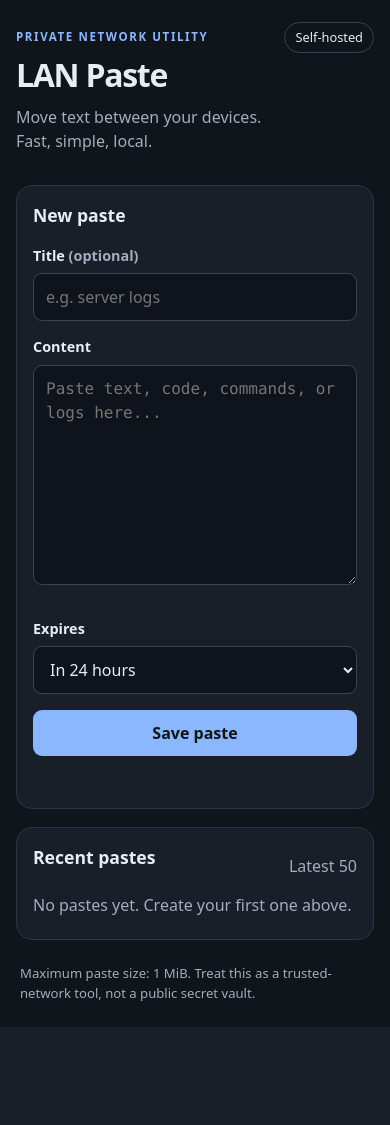
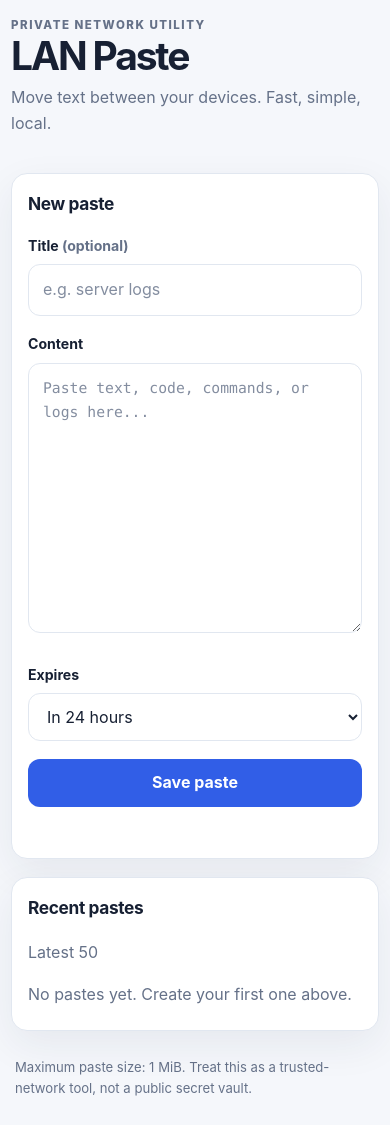
Before and after one commit to ANO3457/lan-paste, a Flask app: template templates/index.html in a window 390 px wide. Before the commit the page ends 1027 px from the top, so only its background shows below. Run offline with Flask 3, Linux system fonts and the light colour scheme; the template is opened without the code that fills it, so the values that code supplies are empty; parts of the project's set-up code (start-up, migrations or seed data) failed here and were passed over.

Commit message:
Redesign UI with responsive light and dark themes

```diff
--- a/static/style.css
+++ b/static/style.css
@@ -1,18 +1,109 @@
-:root { color-scheme: light dark; font-family: ui-sans-serif, system-ui, -apple-system, BlinkMacSystemFont, "Segoe UI", sans-serif; }
+:root {
+  color-scheme: light;
+  --bg: #f5f7fb;
+  --surface: #ffffff;
+  --surface-muted: #f8fafc;
+  --text: #172033;
+  --muted: #657188;
+  --border: #e1e7f0;
+  --input-bg: #ffffff;
+  --accent: #315ee7;
+  --accent-hover: #244bc3;
+  --accent-text: #ffffff;
+  --code-bg: #f3f5f9;
+  --code-text: #33415c;
+  --focus: #7aa2ff;
+  --shadow: 0 14px 40px rgb(25 40 75 / 7%);
+  font-family: Inter, ui-sans-serif, system-ui, -apple-system, BlinkMacSystemFont, "Segoe UI", sans-serif;
+}
+:root[data-theme="dark"] {
+  color-scheme: dark;
+  --bg: #0b1020;
+  --surface: #121a2b;
+  --surface-muted: #0e1626;
+  --text: #e9eef9;
+  --muted: #9ba8bf;
+  --border: #27334a;
+  --input-bg: #0b1221;
+  --accent: #91adff;
+  --accent-hover: #b0c4ff;
+  --accent-text: #10172a;
+  --code-bg: #0a1120;
+  --code-text: #c6d3ea;
+  --focus: #91adff;
+  --shadow: 0 14px 40px rgb(0 0 0 / 18%);
+}
 * { box-sizing: border-box; }
-body { margin: 0; background: #10141b; color: #e8edf4; line-height: 1.5; }
-.wrap { width: min(900px, calc(100% - 32px)); margin: 42px auto; }
-header, .section-head, .form-row { display: flex; align-items: center; justify-content: space-between; gap: 16px; }
-header { margin-bottom: 26px; }
-h1 { margin: 0; font-size: clamp(2rem, 5vw, 3rem); letter-spacing: -.04em; }
-h2 { margin: 0 0 16px; font-size: 1.1rem; }
-p { margin: 6px 0; }.eyebrow { color: #8bb7ff; font-size: .72rem; letter-spacing: .14em; font-weight: 700; }.muted, small { color: #a2adbd; }.pill { border: 1px solid #364253; border-radius: 99px; padding: 5px 10px; font-size: .8rem; white-space: nowrap; }
-.panel { background: #191f29; border: 1px solid #2c3543; border-radius: 16px; padding: 22px; margin: 18px 0; }
-label { display: block; font-size: .9rem; font-weight: 650; margin: 15px 0 7px; }
-input, textarea, select { width: 100%; background: #0f141c; color: #e8edf4; border: 1px solid #394454; border-radius: 9px; padding: 11px 12px; font: inherit; }
-textarea { min-height: 220px; resize: vertical; font-family: ui-monospace, SFMono-Regular, Consolas, monospace; }
-.form-row { align-items: end; margin-top: 12px; }.form-row > div { width: min(230px, 60%); }button, .button { display: inline-block; border: 0; border-radius: 9px; background: #8bb7ff; color: #10141b; font: inherit; font-weight: 750; padding: 11px 16px; text-decoration: none; cursor: pointer; white-space: nowrap; }button:disabled { opacity: .55; cursor: wait; }.secondary { background: #2b3544; color: #e8edf4; }.status { min-height: 1.5em; color: #f0c674; }
-.paste-list { display: grid; gap: 9px; }.paste-item { display: grid; gap: 5px; padding: 12px; border: 1px solid #303a49; border-radius: 10px; color: inherit; text-decoration: none; min-width: 0; }.paste-item:hover { border-color: #8bb7ff; }.paste-title { font-weight: 700; }.paste-item code { color: #b6c1d0; overflow-wrap: anywhere; }.paste-item small { font-size: .76rem; }
-pre { overflow: auto; white-space: pre-wrap; overflow-wrap: anywhere; background: #0e1218; border: 1px solid #303a49; padding: 16px; border-radius: 10px; font: .9rem/1.55 ui-monospace, SFMono-Regular, Consolas, monospace; }
-footer { color: #a2adbd; font-size: .82rem; margin: 24px 4px; }footer a { color: #a9c9ff; }
-@media (max-width: 560px) { .wrap { margin: 22px auto; } .panel { padding: 16px; } header { align-items: flex-start; } .form-row { align-items: stretch; flex-direction: column; } .form-row > div { width: 100%; } .form-row button { width: 100%; } }
+html { min-height: 100%; background: var(--bg); }
+body { margin: 0; min-height: 100vh; background: var(--bg); color: var(--text); line-height: 1.6; transition: background-color .18s ease, color .18s ease; }
+button, input, textarea, select { font: inherit; }
+a { color: var(--accent); }
+.wrap { width: min(960px, calc(100% - 40px)); margin: 44px auto; }
+header, .section-head, .form-row { display: flex; align-items: center; justify-content: space-between; gap: 18px; }
+header { margin-bottom: 30px; }
+.brand { min-width: 0; }
+.brand-row { display: flex; align-items: center; gap: 11px; margin-bottom: 8px; }
+.brand-mark { display: grid; place-items: center; width: 38px; height: 38px; border-radius: 12px; background: var(--accent); color: var(--accent-text); font-weight: 850; letter-spacing: -.06em; }
+.eyebrow { margin: 0; color: var(--muted); font-size: .72rem; letter-spacing: .13em; font-weight: 800; text-transform: uppercase; }
+h1 { margin: 0; font-size: clamp(2rem, 5vw, 3rem); line-height: 1.12; letter-spacing: -.055em; overflow-wrap: anywhere; }
+h2 { margin: 0; font-size: 1.08rem; letter-spacing: -.02em; }
+p { margin: 7px 0; }
+.subtitle { color: var(--muted); max-width: 55ch; }
+.muted, small { color: var(--muted); }
+.header-actions { display: flex; align-items: center; gap: 10px; flex-shrink: 0; }
+.pill { border: 1px solid var(--border); border-radius: 999px; padding: 6px 11px; color: var(--muted); font-size: .78rem; white-space: nowrap; }
+.theme-toggle { display: inline-flex; align-items: center; justify-content: center; gap: 8px; min-height: 42px; padding: 9px 12px; border: 1px solid var(--border); border-radius: 12px; background: var(--surface); color: var(--text); cursor: pointer; font-weight: 650; white-space: nowrap; }
+.theme-toggle:hover { border-color: var(--accent); }
+.panel { margin: 18px 0; padding: clamp(18px, 3.5vw, 28px); border: 1px solid var(--border); border-radius: 20px; background: var(--surface); box-shadow: var(--shadow); min-width: 0; }
+.panel-heading { margin-bottom: 20px; }
+.panel-heading p { color: var(--muted); font-size: .92rem; }
+label { display: block; margin: 17px 0 7px; font-size: .88rem; font-weight: 700; }
+input, textarea, select { display: block; width: 100%; min-width: 0; border: 1px solid var(--border); border-radius: 12px; padding: 12px 14px; background: var(--input-bg); color: var(--text); outline: none; }
+input:focus, textarea:focus, select:focus, button:focus-visible, a:focus-visible { outline: 3px solid var(--focus); outline-offset: 2px; }
+input::placeholder, textarea::placeholder { color: var(--muted); opacity: .8; }
+textarea { min-height: clamp(220px, 32vh, 390px); resize: vertical; font: .92rem/1.65 ui-monospace, SFMono-Regular, Consolas, monospace; tab-size: 2; }
+.form-row { align-items: end; margin-top: 14px; }
+.form-row > div { width: min(260px, 58%); }
+button, .button { display: inline-flex; align-items: center; justify-content: center; gap: 8px; min-height: 44px; border: 1px solid transparent; border-radius: 12px; padding: 10px 16px; background: var(--accent); color: var(--accent-text); font-weight: 750; text-decoration: none; cursor: pointer; white-space: nowrap; transition: background-color .15s ease, transform .15s ease, border-color .15s ease; }
+button:hover, .button:hover { background: var(--accent-hover); }
+button:active, .button:active { transform: translateY(1px); }
+button:disabled { opacity: .6; cursor: wait; }
+button.secondary, .button.secondary { border-color: var(--border); background: var(--surface-muted); color: var(--text); }
+button.secondary:hover, .button.secondary:hover { border-color: var(--accent); }
+.status { min-height: 1.5em; color: var(--accent); font-size: .9rem; overflow-wrap: anywhere; }
+.section-head { margin-bottom: 16px; }
+.paste-list { display: grid; grid-template-columns: repeat(2, minmax(0, 1fr)); gap: 12px; }
+.paste-item { display: flex; flex-direction: column; gap: 8px; min-width: 0; padding: 16px; border: 1px solid var(--border); border-radius: 14px; background: var(--surface); color: inherit; text-decoration: none; transition: border-color .15s ease, transform .15s ease; }
+.paste-item:hover { border-color: var(--accent); transform: translateY(-1px); }
+.paste-title { font-weight: 750; overflow-wrap: anywhere; }
+.paste-item code { color: var(--code-text); overflow-wrap: anywhere; white-space: pre-wrap; font: .83rem/1.5 ui-monospace, SFMono-Regular, Consolas, monospace; }
+.paste-item small { margin-top: auto; padding-top: 5px; font-size: .75rem; overflow-wrap: anywhere; }
+pre { max-width: 100%; overflow: auto; white-space: pre-wrap; overflow-wrap: anywhere; background: var(--code-bg); color: var(--text); border: 1px solid var(--border); padding: clamp(14px, 3vw, 20px); border-radius: 14px; font: .9rem/1.65 ui-monospace, SFMono-Regular, Consolas, monospace; tab-size: 2; }
+.paste-meta { overflow-wrap: anywhere; }
+footer { color: var(--muted); font-size: .82rem; margin: 26px 4px; }
+footer a { color: var(--accent); }
+@media (max-width: 680px) {
+  .wrap { width: min(100% - 28px, 600px); margin: 24px auto; }
+  header { align-items: flex-start; gap: 12px; }
+  .header-actions { gap: 7px; }
+  .pill { display: none; }
+  .theme-toggle { width: 42px; min-width: 42px; padding: 8px; font-size: 0; }
+  .theme-toggle .theme-icon { font-size: 1rem; }
+  .paste-list { grid-template-columns: minmax(0, 1fr); }
+}
+@media (max-width: 440px) {
+  .wrap { width: calc(100% - 22px); margin: 16px auto; }
+  header { flex-direction: column; }
+  .header-actions { align-self: flex-end; }
+  .brand-row { gap: 9px; }
+  h1 { font-size: clamp(1.85rem, 10vw, 2.5rem); }
+  .panel { padding: 16px; border-radius: 16px; }
+  .form-row { align-items: stretch; flex-direction: column; }
+  .form-row > div { width: 100%; }
+  .form-row button { width: 100%; }
+  .section-head { align-items: flex-start; flex-direction: column; }
+  .section-head > button { width: 100%; }
+}
+@media (prefers-reduced-motion: reduce) {
+  *, *::before, *::after { scroll-behavior: auto !important; transition-duration: .01ms !important; animation-duration: .01ms !important; }
+}
```
